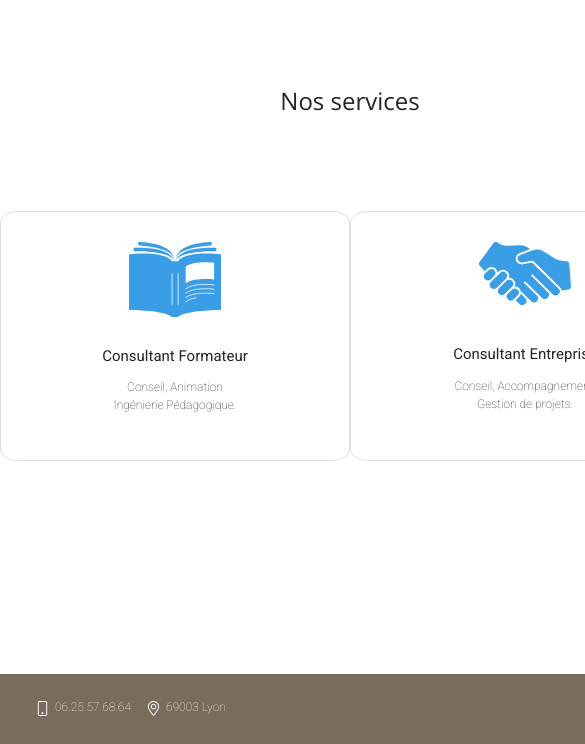
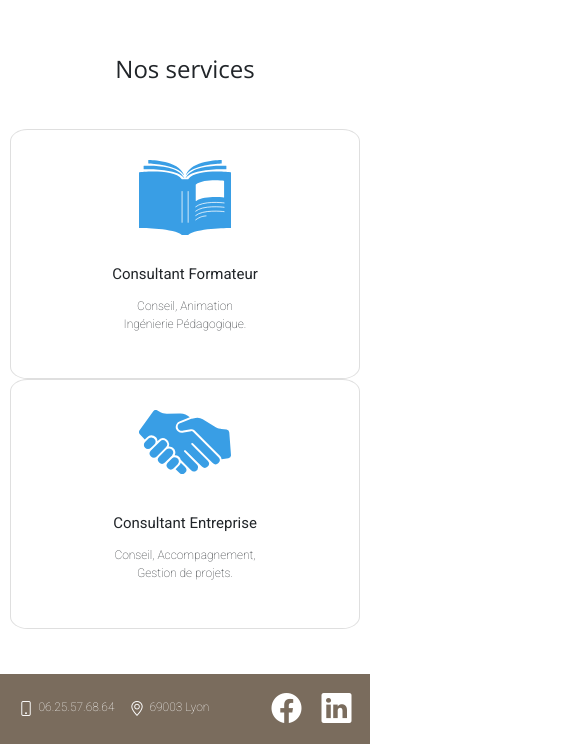
Before and after one commit to benoitredondo/ls-consulting, a plain HTML site: page index.html in a window 390 px wide. Shown: the part 1838-2582 px from the top of the page, 585 px wide, since content can reach past the window. Drawn offline with nearby package versions, Linux system fonts and the light colour scheme.

Commit message:
add responsive to service

```diff
--- a/style.css
+++ b/style.css
@@ -166,4 +166,40 @@ footer {
     grid-row: 4;
     grid-column: 2;
   }
+  #services {
+    grid-template-rows: 0.5fr 0.5fr 1fr 1fr 0.5fr;
+    grid-template-columns: 0.25fr 1fr 0.25fr;
+  }
+  #services > h2 {
+    grid-row: 2;
+    grid-column-start: 2;
+    grid-column-end: 3;
+  }
+
+  #card1 {
+    grid-row: 3;
+    grid-column: 2;
+    align-self: center;
+    justify-self: center;
+  }
+
+  #card2 {
+    grid-row: 4;
+    grid-column: 2;
+    align-self: center;
+    justify-self: center;
+  }
+
+  footer {
+    height: 70px;
+    grid-row-start: 5;
+    grid-row-end: 5;
+    grid-column-start: 1;
+    grid-column-end: 4;
+    align-self: flex-end;
+    width: 100%;
+    background-color: #7a6c5d;
+    padding: 5% 5% 10% 5%;
+    color: white;
+  }
 }
```
